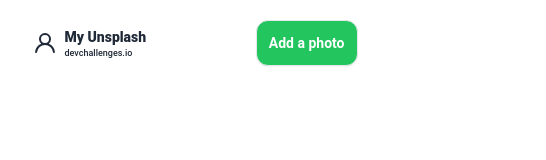
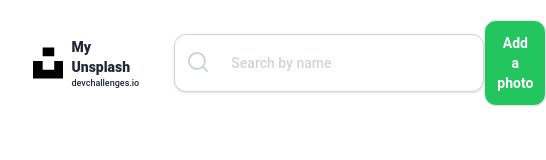
Before and after one commit to el7amrawy/my-unsplash, a React (Vite) app: page / in a window 390 px wide. Shown: the top 160 px of the page, 546 px wide, since content can reach past the window. Built offline with nearby package versions, Linux system fonts and the light colour scheme; no server answers.

Commit message:
addphoto api

```diff
--- a/package.json
+++ b/package.json
@@ -12,7 +12,7 @@
     "preview": "vite preview"
   },
   "dependencies": {
-    "@iconscout/react-unicons": "^1.1.6",
+    "axios": "^0.27.2",
     "nanoid": "^4.0.0",
     "react": "^18.2.0",
     "react-dom": "^18.2.0"
--- a/src/App.jsx
+++ b/src/App.jsx
@@ -1,20 +1,32 @@
 import Header from "./components/Header";
 import AddPhoto from "./components/AddPhoto";
-import { useState } from "react";
+import { useState, useEffect } from "react";
 import Home from "./pages/Home";
 import DeletePhoto from "./components/DeletePhoto";
+import axios from "axios";
+import apiHost from "./config/config";
 
 const App = () => {
+  /* ------------- States ------------- */
   const [addPhoto, setAddPhoto] = useState(false);
   const [deletePhoto, setDeletePhoto] = useState(false);
   const [photos, setPhotos] = useState([]);
+  const [d_id, setD_id] = useState(null);
 
+  useEffect(() => {
+    axios.get(apiHost).then(({ data }) => {
+      console.log(data);
+      setPhotos(data);
+    });
+  }, []);
+  /* ------------- Effects ------------- */
   return (
     <>
       <Header setAddPhoto={setAddPhoto} />
       <Home
         photo={{ deletePhoto, setDeletePhoto }}
         photos={{ photos, setPhotos }}
+        setD_id={setD_id}
       />
       {addPhoto && (
         <AddPhoto
@@ -28,6 +40,7 @@ const App = () => {
           deletePhoto={deletePhoto}
           setDeletePhoto={setDeletePhoto}
           photos={{ photos, setPhotos }}
+          d_id={d_id}
         />
       )}
     </>
--- a/src/components/AddPhoto.jsx
+++ b/src/components/AddPhoto.jsx
@@ -1,10 +1,15 @@
 import { useEffect, useState } from "react";
 import Button from "./Button";
+import { nanoid } from "nanoid";
+import axios from "axios";
+import apiHost from "../config/config";
 
 const AddPhoto = (props) => {
   const { photos, setPhotos } = props.photos;
+  /* ------------ States ------------ */
 
   const [formData, setFormData] = useState({
+    id: nanoid(),
     imgURL: "",
     label: "",
   });
@@ -20,8 +25,19 @@ const AddPhoto = (props) => {
   function submitHandler(ev) {
     ev.preventDefault();
     if (Object.values(formData).every((elem) => elem)) {
-      setPhotos((prev) => [formData, ...prev]);
-      props.setAddPhoto(false);
+      if (IsUrl(formData.imgURL)) {
+        axios
+          .post(apiHost, formData)
+          .then(({ data }) => {
+            setPhotos((prev) => [data, ...prev]);
+          })
+          .catch((err) => {
+            alert(err);
+          });
+        props.setAddPhoto(false);
+      } else {
+        alert("invalid link");
+      }
     }
   }
 
@@ -94,5 +110,11 @@ const AddPhoto = (props) => {
     </div>
   );
 };
+function IsUrl(url) {
+  let regex = new RegExp(
+    "^(http[s]?:\\/\\/(www\\.)?|ftp:\\/\\/(www\\.)?|www\\.){1}([0-9A-Za-z-\\.@:%_+~#=]+)+((\\.[a-zA-Z]{2,3})+)(/(.)*)?(\\?(.)*)?"
+  );
+  return regex.test(url);
+}
 
 export default AddPhoto;
--- a/src/components/DeletePhoto.jsx
+++ b/src/components/DeletePhoto.jsx
@@ -2,12 +2,21 @@ import { useState } from "react";
 import Button from "./Button";
 
 const DeletePhoto = (props) => {
-  const { setDeletePhoto, deletePhoto } = props;
+  const { setDeletePhoto, deletePhoto, d_id } = props;
+  const { photos, setPhotos } = props.photos;
 
   const [formData, setFormData] = useState({
     password: "",
-    imgURL: "",
   });
+
+  function clickHandler() {
+    if (formData.password == "aha") {
+      setPhotos((prev) => prev.filter((p) => p.id != d_id));
+      setDeletePhoto(false);
+    } else {
+      alert("wrong pass");
+    }
+  }
 
   return (
     <div
@@ -50,7 +59,11 @@ const DeletePhoto = (props) => {
             >
               Cancel
             </span>
-            <Button text="Delete" className=" bg-red-500" />
+            <Button
+              text="Delete"
+              className=" bg-red-500"
+              clickHandler={clickHandler}
+            />
           </div>
         </div>
       </form>
--- a/src/components/Header.jsx
+++ b/src/components/Header.jsx
@@ -1,4 +1,4 @@
-import { UilUser, UilSearch } from "@iconscout/react-unicons";
+// import { UilUser, UilSearch } from "@iconscout/react-unicons";
 import Button from "./Button";
 
 const Header = (props) => {
@@ -7,7 +7,19 @@ const Header = (props) => {
       <nav className="w-5/6 mx-auto py-5  flex items-center justify-between">
         <div className="flex items-center">
           <div className="flex items-center">
-            <UilUser className=" " />
+            <svg
+              width="32"
+              height="32"
+              className="hic6U"
+              viewBox="0 0 32 32"
+              version="1.1"
+              aria-labelledby="unsplash-home"
+              aria-hidden="false"
+            >
+              <desc lang="en">Unsplash logo</desc>
+              <title id="unsplash-home">Unsplash Home</title>
+              <path d="M10 9V0h12v9H10zm12 5h10v18H0V14h10v9h12v-9z"></path>
+            </svg>
             <div className="ml-2">
               <h4 className=" text-sm font-extrabold">My Unsplash</h4>
               <h5 className=" font-medium  text-[9px] leading-3">
@@ -15,13 +27,22 @@ const Header = (props) => {
               </h5>
             </div>
           </div>
-          <div className="ml-6 relative w-80 hidden md:block">
+          <div className="ml-6 relative w-80">
             <input
               className="py-4 w-full pl-14 shadow border border-gray-300 rounded-xl outline-none placeholder:text-sm placeholder:font-medium placeholder:text-gray-300 focus:bg-slate-50"
               type="text"
               placeholder="Search by name"
             />
-            <UilSearch className=" absolute top-4 left-3 text-gray-300 cursor-pointer" />
+            <svg
+              xmlns="http://www.w3.org/2000/svg"
+              width="24"
+              height="24"
+              viewBox="0 0 24 24"
+              fill="currentColor"
+              className=" absolute top-4 left-3 text-gray-300 cursor-pointer"
+            >
+              <path d="M21.71,20.29,18,16.61A9,9,0,1,0,16.61,18l3.68,3.68a1,1,0,0,0,1.42,0A1,1,0,0,0,21.71,20.29ZM11,18a7,7,0,1,1,7-7A7,7,0,0,1,11,18Z"></path>
+            </svg>
           </div>
         </div>
         <Button
--- a/src/components/Photo.jsx
+++ b/src/components/Photo.jsx
@@ -1,7 +1,7 @@
 // import { useState } from "react";
 import Button from "./Button";
 
-const Photo = ({ imgURL, label, className, photo, id }) => {
+const Photo = ({ imgURL, label, className, photo, id, setD_id }) => {
   return (
     <div
       id={id}
@@ -20,6 +20,7 @@ const Photo = ({ imgURL, label, className, photo, id }) => {
               clickHandler={(ev) => {
                 // ev.preventDefault()
                 photo.setDeletePhoto(true);
+                setD_id(id);
               }}
             />
           </div>
--- /dev/null
+++ b/src/config/config.js
@@ -0,0 +1,3 @@
+const apiHost = import.meta.env.VITE_API || "http://localhost:3000/";
+
+export default apiHost;
--- a/src/pages/Home.jsx
+++ b/src/pages/Home.jsx
@@ -1,19 +1,32 @@
 import Photo from "../components/Photo";
-import { nanoid } from "nanoid";
 
 const Home = (props) => {
-  const { photo } = props;
+  /* ----------- States ----------- */
+  const { photo, setD_id } = props;
   const { photos, setPhotos } = props.photos;
 
-  //   console.log(props, photos);
+  /* ----------- Effects ----------- */
+
+  /* ---------------------- */
+
   const photosElems = photos.map((p) => {
-    const id = nanoid();
     return (
-      <Photo key={id} label={p.label} imgURL={p.imgURL} id={id} photo={photo} />
+      <Photo
+        key={p.id}
+        label={p.label}
+        imgURL={p.imgURL}
+        id={p.id}
+        photo={photo}
+        setD_id={setD_id}
+      />
     );
   });
+
+  /* -------------------------------------------- */
   const n = Math.floor(photosElems.length / 3);
+
   let c, d;
+
   if (photos.length <= 3) {
     c = photosElems[0];
   } else {
@@ -27,7 +40,6 @@ const Home = (props) => {
     d = photosElems.slice(n, 2 * n);
     if (photos.length % 3 != 0) d.push(photosElems.slice(3 * n + 1));
   }
-  console.log(photosElems);
   return (
     <main className="w-5/6 mx-auto mt-12  flex flex-wrap flex-col items-center lg:flex-row lg:items-start">
       <div
```
Also changed, not shown: 1 other file (tests, documents, lock files or other folders).
